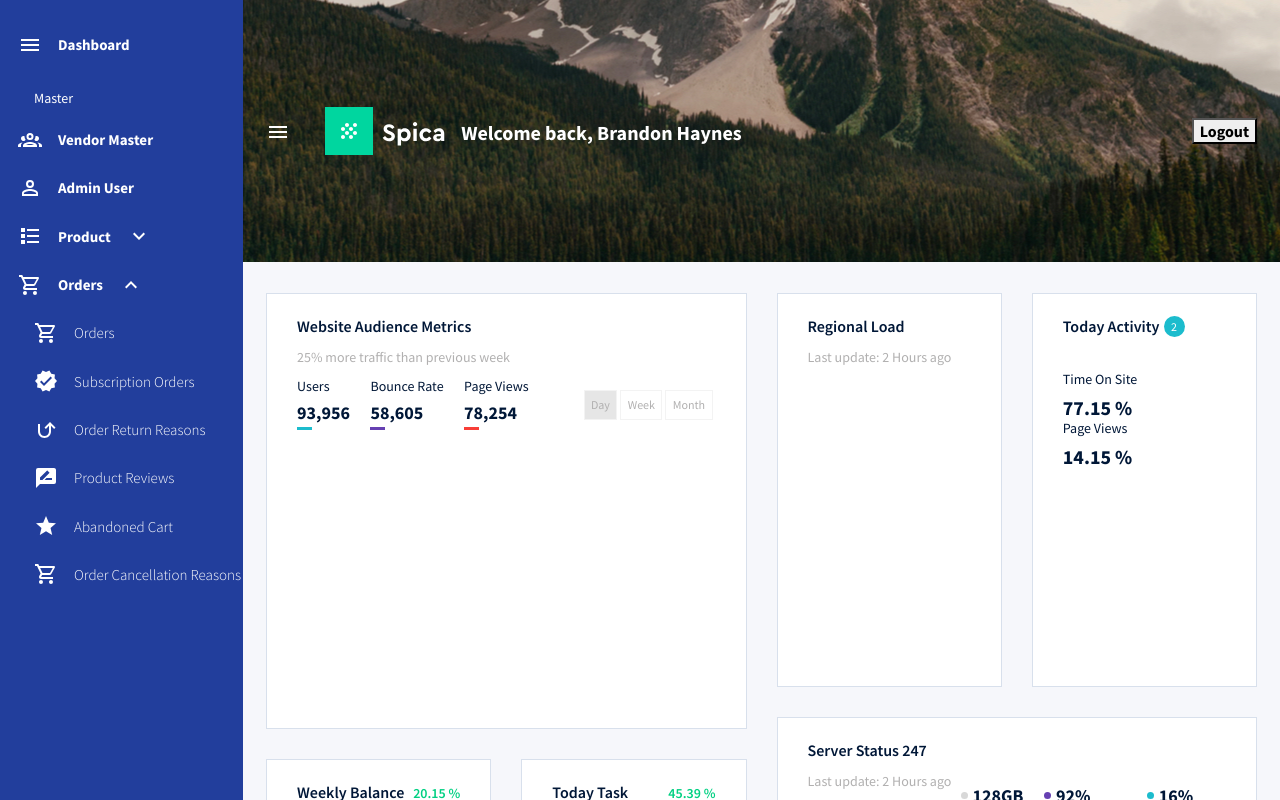
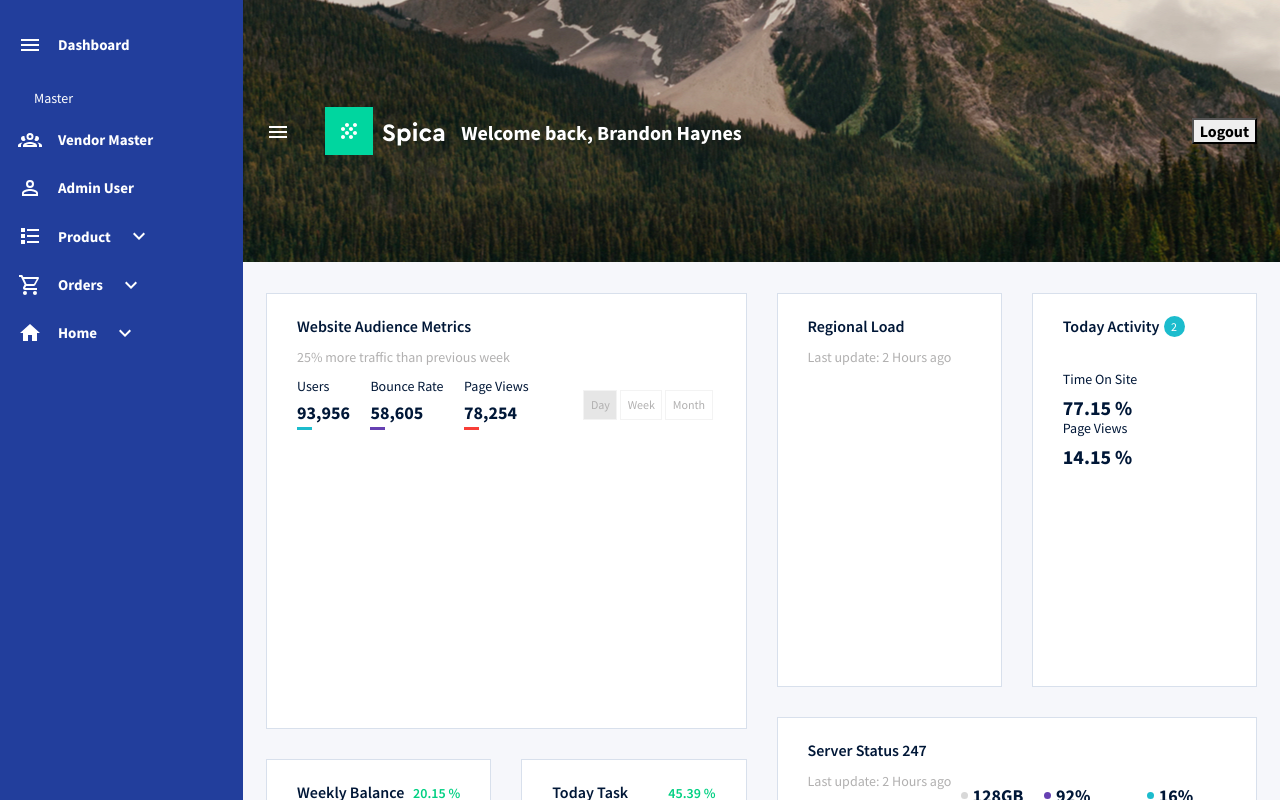
Before and after one commit to apachiwebtech/ecommerce, a React (Create React App) app: page /webapp in a window 1280 px wide. Shown: the top 800 px of the page. Built offline with nearby package versions, Linux system fonts and the light colour scheme; sample sign-in values are in the browser's storage.

Commit message:
header changes

```diff
--- a/src/AdminComponent/Header.js
+++ b/src/AdminComponent/Header.js
@@ -1,4 +1,4 @@
-import React from 'react'
+import React, { useState } from 'react'
 import { useNavigate, useLocation, Link } from 'react-router-dom';
 import Icon from '@mdi/react';
 import { mdiApps, mdiCheckDecagram, mdiLandPlotsCircle, mdiMagnifyPlusOutline, mdiMenu } from '@mdi/js';
@@ -15,19 +15,22 @@ import { mdiCartOutline } from '@mdi/js';
 import { mdiArrowUUpRight } from '@mdi/js';
 import { mdiMessageDraw } from '@mdi/js';
 import { mdiArchive } from '@mdi/js';
+import { mdiHome } from '@mdi/js';
 
 const Header = () => {
 
+  const [openStates, setOpenStates] = useState({
+    order: false,
+    product: false,
+    home: false,
+    // Add more menu items as needed
+  });
 
-  const [open, setOpen] = React.useState(true);
-  const [open2, setOpen2] = React.useState(false);
-
-  const handleClick = () => {
-    setOpen(!open);
-  };
-
-  const handleClick2 = () => {
-    setOpen2(!open2);
+  const handleToggle = (itemName) => {
+    setOpenStates((prevState) => ({
+      ...prevState,
+      [itemName]: !prevState[itemName],
+    }));
   };
 
   return (
@@ -66,20 +69,21 @@ const Header = () => {
             <span className="menu-title">Product </span>
           </Link>
         </li> */}
-        <li className="nav-item" onClick={handleClick2}>
+
+        <li className="nav-item" onClick={() => handleToggle('product')}>
           <div className="nav-link" >
             <Icon path={mdiFormatListBulletedSquare} size={1} className='mx-3' />
             <span className="menu-title">Product</span>
-            {open2 ? <ExpandLess className='mx-3' /> : <ExpandMore className='mx-3' />}
+            {openStates.product ? <ExpandLess className='mx-3' /> : <ExpandMore className='mx-3' />}
           </div>
 
 
 
         </li>
-        <Collapse in={open2} timeout="auto" unmountOnExit>
+        <Collapse in={openStates.product} timeout="auto" unmountOnExit>
           <ul className='inner-item'>
             <li className="nav-item">
-              <Link className="nav-link" to='/webapp/product_catalog'>
+              <Link className="nav-link" to='/webapp/productcatalog'>
                 <Icon path={mdiMap} size={1} className='mx-3' />
                 <span className="menu-title">Product Catalog</span>
               </Link>
@@ -110,7 +114,7 @@ const Header = () => {
             </li>
             <li className="nav-item">
               <Link className="nav-link" to='/webapp/SellersProductInventory'>
-              <Icon path={mdiArchive} size={1} className='mx-3' />
+                <Icon path={mdiArchive} size={1} className='mx-3' />
                 <span className="menu-title">SellersProductInventory</span>
               </Link>
             </li>
@@ -127,20 +131,40 @@ const Header = () => {
                 <span className="menu-title">Product Option</span>
               </Link>
             </li>
-            <li className="nav-item">
+            {/* <li className="nav-item">
               <Link className="nav-link" to='/webapp/producttag'>
                 <Icon path={mdiTagTextOutline} size={1} className='mx-3' />
-                {/* <Icon path={mdiCheckDecagram} size={1}  /> */}
+
                 <span className="menu-title">Product Tag</span>
+              </Link>
+            </li> */}
+            {/* <li className="nav-item">
+              <Link className="nav-link" to='/webapp/thresholdproduct'>
+
+                <ProductionQuantityLimitsIcon className='mx-3' />
+                <span className="menu-title">Threshold Product</span>
+              </Link>
+            </li> */}
+            <li className="nav-item">
+              <Link className="nav-link" to='/webapp/view'>
+                <Icon path={mdiCheckDecagram} size={1} className='mx-3' />
+                <span className="menu-title">View</span>
+              </Link>
+            </li>
+
+            <li className="nav-item">
+              <Link className="nav-link" to='/webapp/reviewcomment'>
+                <Icon path={mdiCheckDecagram} size={1} className='mx-3' />
+                <span className="menu-title">Review & Comment</span>
               </Link>
             </li>
             <li className="nav-item">
-              <Link className="nav-link" to='/webapp/thresholdproduct'>
-                {/* <Icon path={mdiCheckDecagram} size={1} className='mx-3' /> */}
-                <ProductionQuantityLimitsIcon className='mx-3' />
-                <span className="menu-title">Threshold Product</span>
+              <Link className="nav-link" to='/webapp/testimonial'>
+                <Icon path={mdiCheckDecagram} size={1} className='mx-3' />
+                <span className="menu-title">Testimonials</span>
               </Link>
             </li>
+
           </ul>
         </Collapse>
 
@@ -154,16 +178,16 @@ const Header = () => {
 
 
 
-        <li className="nav-item" onClick={handleClick}>
+        <li className="nav-item" onClick={() => handleToggle('order')}>
           <div className="nav-link" >
             <Icon path={mdiCartOutline} size={1} className='mx-3' />
             <span className="menu-title">Orders</span>
-            {open ? <ExpandLess className='mx-3' /> : <ExpandMore className='mx-3' />}
+            {openStates.order ? <ExpandLess className='mx-3' /> : <ExpandMore className='mx-3' />}
           </div>
 
 
         </li>
-        <Collapse in={open} timeout="auto" unmountOnExit>
+        <Collapse  in={openStates.order} timeout="auto" unmountOnExit>
           <ul className='inner-item'>
             <li className="nav-item">
               <Link className="nav-link" to='/webapp/orders'>
@@ -206,6 +230,37 @@ const Header = () => {
           </ul>
         </Collapse>
 
+        <li className="nav-item" onClick={() => handleToggle('home')}>
+          <div className="nav-link" >
+
+            <Icon path={mdiHome} size={1} className='mx-3' />
+            <span className="menu-title">Home</span>
+            {openStates.home ? <ExpandLess className='mx-3' /> : <ExpandMore className='mx-3' />}
+          </div>
+
+
+        </li>
+        <Collapse  in={openStates.home} timeout="auto" unmountOnExit>
+          <ul className='inner-item'>
+            <li className="nav-item">
+              <Link className="nav-link" to='/webapp/banner'>
+
+                <Icon path={mdiCartOutline} size={1} className='mx-3' />
+                <span className="menu-title">Banner</span>
+              </Link>
+            </li>
+            <li className="nav-item">
+              <Link className="nav-link" to='/webapp/socialmedia'>
+                <Icon path={mdiCheckDecagram} size={1} className='mx-3' />
+                <span className="menu-title">Social Link</span>
+              </Link>
+            </li>
+
+
+
+          </ul>
+        </Collapse>
+
 
       </ul>
     </nav>
```
